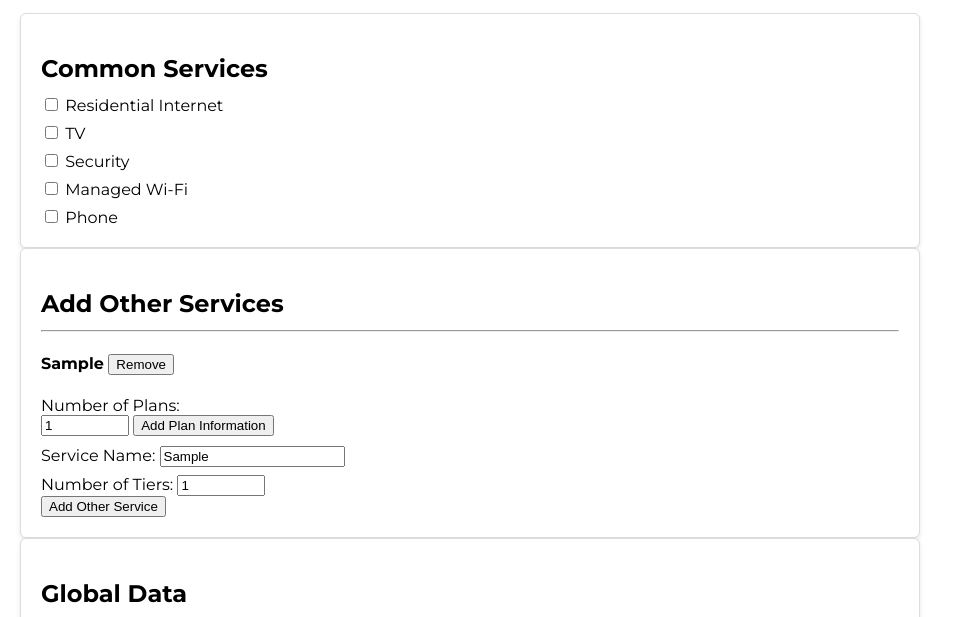
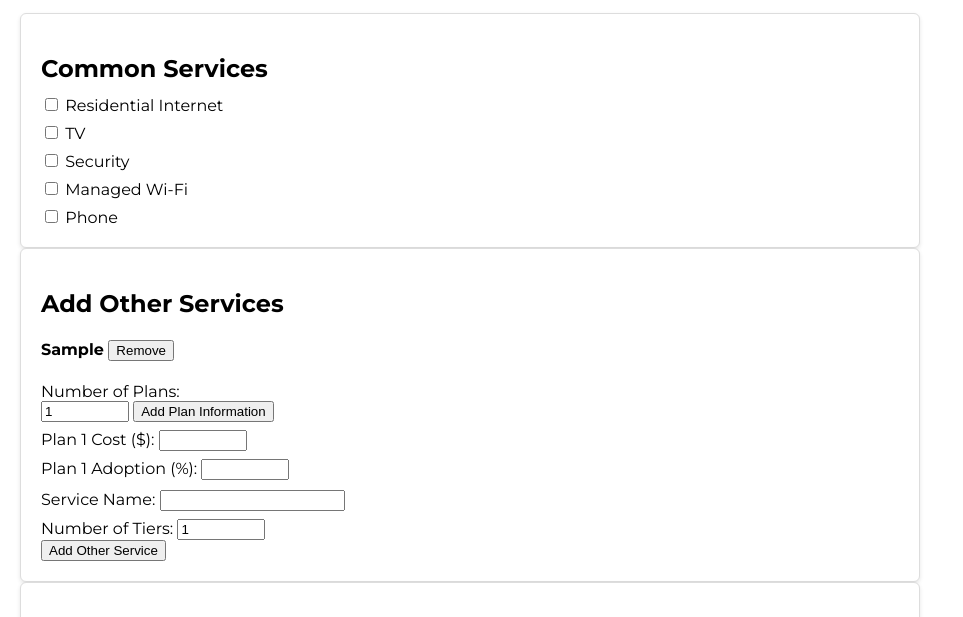
Before and after one commit to JoelSigrist42/customer-lifetime-value-app, a plain HTML site: page index.html in a window 1280 px wide. Both pictures are taken after typing "Sample" into the empty fields and a click on the button "Add Other Service". Shown: the part 136-753 px from the top of the page, without its empty margins (0-963 px from the left). Drawn offline with Linux system fonts and the light colour scheme.

Commit message:
Update index.html
Reverted back to prior way of handling custom services for now.

```diff
--- a/index.html
+++ b/index.html
@@ -276,8 +276,6 @@ function generateTierFields(serviceName, numTiers) {
  * 3) Handling Custom Services
  *********************/
 const customContainer = document.getElementById('customServiceContainer');
-const addServiceForm = document.getElementById('addCustomServiceForm');
-
 document.getElementById('addCustomServiceBtn').addEventListener('click', () => {
   const svcNameInput = document.getElementById('customServiceName');
   const tiersInput = document.getElementById('customServiceTiers');
@@ -294,7 +292,6 @@ document.getElementById('addCustomServiceBtn').addEventListener('click', () => {
   const div = document.createElement('div');
   div.className = 'custom-service';
   div.innerHTML = `
-    <hr>
     <h4>${svcName} <button type="button" data-id="${customId}" class="removeCustomBtn">Remove</button></h4>
     <div>
       <label>Number of Plans: </label>
@@ -303,14 +300,12 @@ document.getElementById('addCustomServiceBtn').addEventListener('click', () => {
     </div>
     <div class="tierList" id="tierList-${customId}"></div>
   `;
-
-  // Append below existing services instead of inserting before the input fields
   customContainer.appendChild(div);
 
   // Immediately generate the fields for convenience
   generateCustomTierFields(customId, svcName, numTiers);
 
-  // Clear the add form fields
+  // Clear the add form
   svcNameInput.value = '';
   tiersInput.value = '1';
 
@@ -326,8 +321,21 @@ document.getElementById('addCustomServiceBtn').addEventListener('click', () => {
   });
 });
 
+function generateCustomTierFields(containerId, svcName, numTiers) {
+  const tierListDiv = document.getElementById('tierList-' + containerId);
+  tierListDiv.innerHTML = '';
+  for (let i = 1; i <= numTiers; i++) {
+    const row = document.createElement('div');
+    row.innerHTML = `
+      <label>Plan ${i} Cost ($): <input type="number" step="0.01" class="priceField" /></label>
+      <label>Plan ${i} Adoption (%): <input type="number" step="0.01" class="adoptionField" /></label>
+    `;
+    tierListDiv.appendChild(row);
+  }
+}
+
 /*********************
- * 4) The Calculation Logic
+ * 4) The Calculation Logic (Mirrors Python)
  *********************/
 function multiplyLists(listA, listB) {
   let sum = 0;
```
